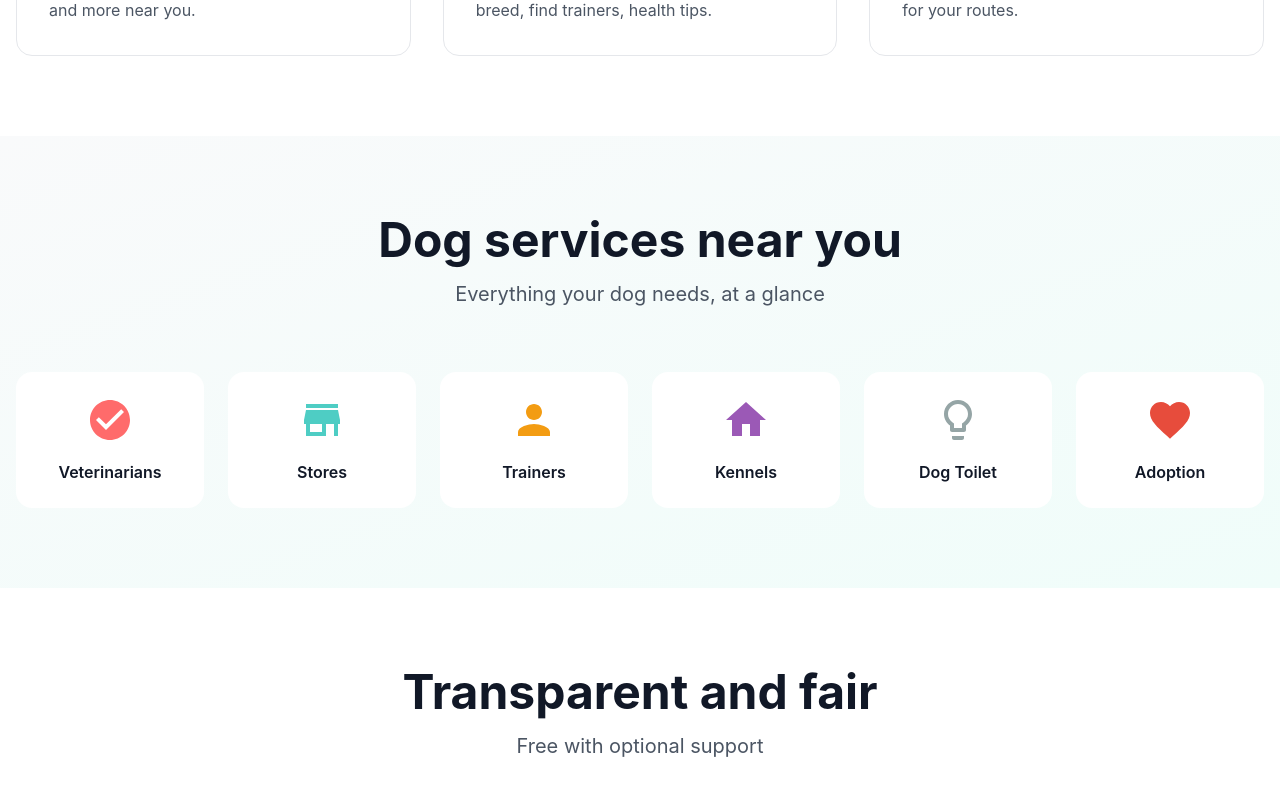
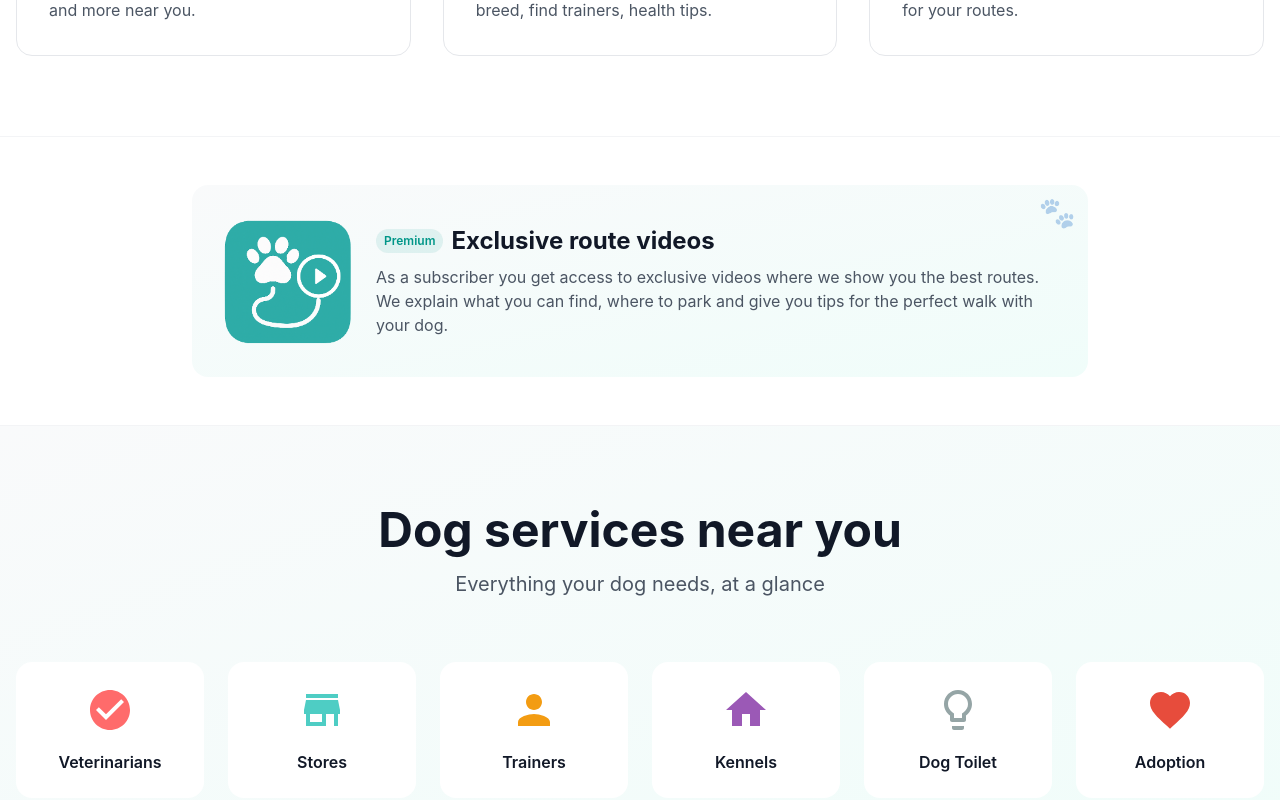
Before and after one commit to donia1222/Hundezonenpage, a Next.js app: page / in a window 1280 px wide. Shown: the part 1740-2540 px from the top of the page. Built offline with nearby package versions, Linux system fonts and the light colour scheme; no server answers.

Commit message:
“update14“

```diff
--- a/app/page.tsx
+++ b/app/page.tsx
@@ -155,6 +155,11 @@ export default function Home() {
           }
         ]
       },
+      videoSection: {
+        title: "Exklusive Routenvideos",
+        description: "Als Abonnent erhältst du Zugang zu exklusiven Videos, in denen wir dir die besten Routen zeigen. Wir erklären dir, was du dort findest, wo du parken kannst und geben dir Tipps für den perfekten Spaziergang mit deinem Hund.",
+        cta: "Jetzt abonnieren"
+      },
       services: {
         title: "Hunde-Services in deiner Nähe",
         subtitle: "Alles, was dein Hund braucht, auf einen Blick",
@@ -227,7 +232,8 @@ export default function Home() {
           privacy: "Datenschutz",
           terms: "AGB",
           contact: "Kontakt"
-        }
+        },
+        youtube: "Abonniere unseren YouTube-Kanal! Manchmal laden wir auch Videos von Routen hoch"
       },
       downloadModal: {
         title: "Jetzt verfügbar!",
@@ -282,6 +288,11 @@ export default function Home() {
             description: "Elige entre modo privado y público para tus rutas."
           }
         ]
+      },
+      videoSection: {
+        title: "Videos exclusivos de rutas",
+        description: "Como suscriptor tendrás acceso a videos exclusivos donde te mostramos las mejores rutas. Te explicamos qué puedes encontrar, dónde aparcar y te damos consejos para el paseo perfecto con tu perro.",
+        cta: "Suscribirse ahora"
       },
       services: {
         title: "Servicios caninos cerca de ti",
@@ -355,7 +366,8 @@ export default function Home() {
           privacy: "Privacidad",
           terms: "Términos",
           contact: "Contacto"
-        }
+        },
+        youtube: "¡Suscríbete a nuestro canal de YouTube! A veces también subimos videos de rutas allí"
       },
       downloadModal: {
         title: "¡Disponible ahora!",
@@ -410,6 +422,11 @@ export default function Home() {
             description: "Choose between private and public mode for your routes."
           }
         ]
+      },
+      videoSection: {
+        title: "Exclusive route videos",
+        description: "As a subscriber you get access to exclusive videos where we show you the best routes. We explain what you can find, where to park and give you tips for the perfect walk with your dog.",
+        cta: "Subscribe now"
       },
       services: {
         title: "Dog services near you",
@@ -483,7 +500,8 @@ export default function Home() {
           privacy: "Privacy",
           terms: "Terms",
           contact: "Contact"
-        }
+        },
+        youtube: "Subscribe to our YouTube channel! Sometimes we also upload route videos there"
       },
       downloadModal: {
         title: "Available Now!",
@@ -538,6 +556,11 @@ export default function Home() {
             description: "Choisis entre mode privé et public pour tes itinéraires."
           }
         ]
+      },
+      videoSection: {
+        title: "Vidéos exclusives de parcours",
+        description: "En tant qu'abonné, tu as accès à des vidéos exclusives où nous te montrons les meilleurs parcours. Nous t'expliquons ce que tu peux trouver, où te garer et te donnons des conseils pour la promenade parfaite avec ton chien.",
+        cta: "S'abonner maintenant"
       },
       services: {
         title: "Services canins près de toi",
@@ -611,7 +634,8 @@ export default function Home() {
           privacy: "Confidentialité",
           terms: "Conditions",
           contact: "Contact"
-        }
+        },
+        youtube: "Abonne-toi à notre chaîne YouTube ! Parfois on y met aussi des vidéos de parcours"
       },
       downloadModal: {
         title: "Disponible maintenant!",
@@ -666,6 +690,11 @@ export default function Home() {
             description: "Scegli tra modalità privata e pubblica per i tuoi percorsi."
           }
         ]
+      },
+      videoSection: {
+        title: "Video esclusivi dei percorsi",
+        description: "Come abbonato avrai accesso a video esclusivi dove ti mostriamo i migliori percorsi. Ti spieghiamo cosa puoi trovare, dove parcheggiare e ti diamo consigli per la passeggiata perfetta con il tuo cane.",
+        cta: "Abbonati ora"
       },
       services: {
         title: "Servizi canini vicino a te",
@@ -739,7 +768,8 @@ export default function Home() {
           privacy: "Privacy",
           terms: "Termini",
           contact: "Contatto"
-        }
+        },
+        youtube: "Iscriviti al nostro canale YouTube! A volte carichiamo anche video dei percorsi"
       },
       downloadModal: {
         title: "Disponibile ora!",
@@ -999,6 +1029,39 @@ export default function Home() {
         </div>
       </section>
 
+      {/* Video Section */}
+      <section className="py-12 px-4 bg-white border-t border-b border-gray-100">
+        <div className="max-w-4xl mx-auto">
+          <div className="bg-gradient-to-br from-gray-50 to-teal-50 rounded-2xl p-6 md:p-8 flex flex-col md:flex-row items-center gap-6 hover:shadow-xl transition-all duration-300 hover:-translate-y-1 cursor-pointer group relative overflow-hidden">
+            {/* Paw icon */}
+            <div className="absolute top-3 right-3 text-3xl opacity-30 animate-bounce">
+              🐾
+            </div>
+            <div className="w-24 h-24 md:w-32 md:h-32 flex-shrink-0 relative transition-transform duration-300 group-hover:scale-110">
+              <Image
+                src="/imagnvideo.png"
+                alt="Videos de rutas"
+                fill
+                className="object-contain"
+              />
+            </div>
+            <div className="flex-1 text-center md:text-left">
+              <div className="flex items-center justify-center md:justify-start gap-2 mb-2">
+                <span className="bg-primary/10 text-primary text-xs font-semibold px-2 py-1 rounded-full">
+                  Premium
+                </span>
+                <h3 className="text-xl md:text-2xl font-bold text-gray-900">
+                  {content.videoSection.title}
+                </h3>
+              </div>
+              <p className="text-gray-600 text-sm md:text-base">
+                {content.videoSection.description}
+              </p>
+            </div>
+          </div>
+        </div>
+      </section>
+
       {/* Services Section */}
       <section className="py-20 px-4 bg-gradient-to-br from-gray-50 to-teal-50">
         <div className="max-w-7xl mx-auto">
@@ -1242,6 +1305,28 @@ export default function Home() {
             </div>
           </div>
 
+          {/* YouTube Section */}
+          <div className="flex justify-center mb-8">
+            <a
+              href="https://www.youtube.com/@hundezonenschweiz8758"
+              target="_blank"
+              rel="noopener noreferrer"
+              className="inline-flex items-center gap-3 bg-gradient-to-r from-gray-800 to-gray-700 rounded-full px-5 py-3 hover:from-gray-700 hover:to-gray-600 transition-all duration-300 group"
+            >
+              <div className="w-8 h-8 flex-shrink-0 relative group-hover:scale-110 transition-transform duration-300">
+                <Image
+                  src="/yotube.png"
+                  alt="YouTube"
+                  fill
+                  className="object-contain"
+                />
+              </div>
+              <p className="text-gray-300 group-hover:text-white transition-colors text-sm">
+                {content.footer.youtube} <span className="inline-block group-hover:animate-pulse">😉</span>
+              </p>
+            </a>
+          </div>
+
           <div className="border-t border-gray-800 pt-8 text-center text-gray-400">
             {/* Language Selector */}
             <div className="flex justify-center space-x-2 mb-4">
```
Also changed, not shown: public/imagnvideo.png (added), public/yotube.png (added).
